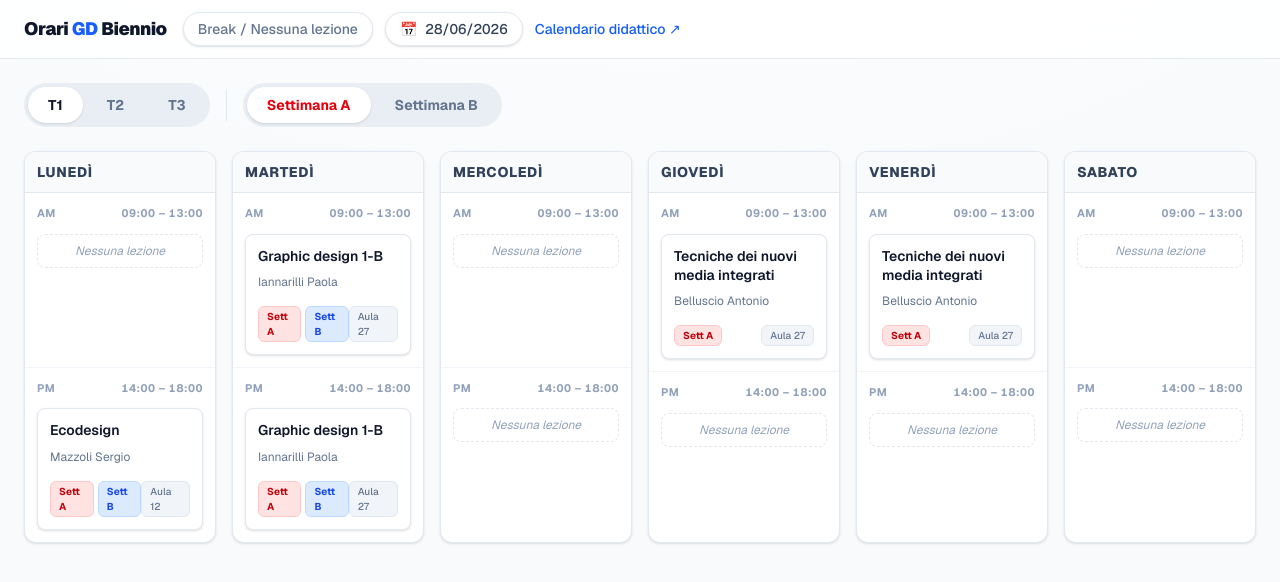
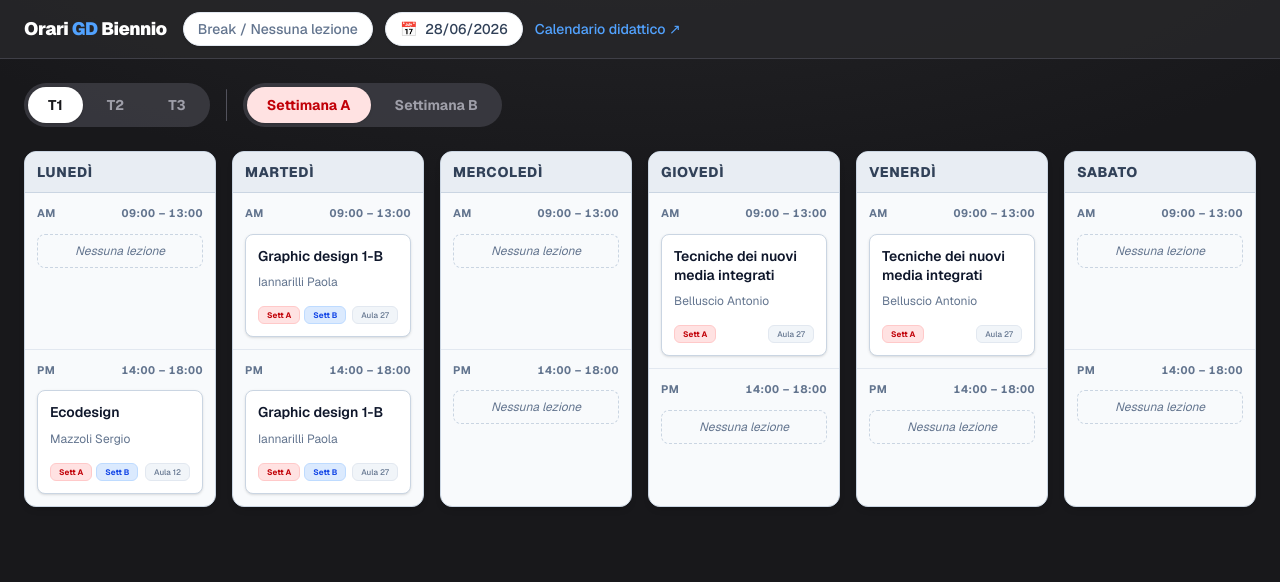
Before and after one commit to pier-4/orario-biennio-gd, a Next.js app: page / in a window 1280 px wide. Shown: the top 582 px of the page. Built offline with nearby package versions, Linux system fonts and the light colour scheme.

Commit message:
Restyle: dark background + light columns, non-sticky header, contrast pass (incl. user chip-size tweak)

```diff
--- a/src/app/globals.css
+++ b/src/app/globals.css
@@ -1,8 +1,8 @@
 @import "tailwindcss";
 
 :root {
-  --background: #f8fafc;
-  --foreground: #0f172a;
+  --background: #18181b;
+  --foreground: #f4f4f5;
 }
 
 @theme inline {
@@ -13,9 +13,9 @@
 }
 
 body {
-  /* Sfondo chiaro con leggero gradiente dall'alto, più profondità piatta */
+  /* Sfondo scuro (zinc-800) con un leggero schiarimento in alto per profondita */
   background:
-    radial-gradient(1200px 600px at 50% -200px, #ffffff 0%, transparent 70%),
+    radial-gradient(1200px 500px at 50% -150px, #27272a 0%, transparent 70%),
     var(--background);
   background-attachment: fixed;
   color: var(--foreground);
--- a/src/app/page.jsx
+++ b/src/app/page.jsx
@@ -71,11 +71,11 @@ export default function Schedule() {
 
   return (
     <div className="min-h-screen font-sans">
-      {/* Barra superiore sticky: titolo + indicatore settimana/data */}
-      <header className="sticky top-0 z-40 border-b border-slate-200 bg-white/85 backdrop-blur-md">
+      {/* Barra superiore: titolo + indicatore settimana/data */}
+      <header className="border-b border-zinc-700 bg-zinc-800/85">
         <div className="max-w-7xl mx-auto px-4 sm:px-6 py-3 flex flex-wrap items-center gap-x-4 gap-y-2">
-          <h1 className="text-base sm:text-lg font-black tracking-tight text-slate-900 whitespace-nowrap">
-            Orari <span className="text-blue-600">GD</span> Biennio
+          <h1 className="text-base sm:text-lg font-black tracking-tight text-white whitespace-nowrap">
+            Orari <span className="text-blue-400">GD</span> Biennio
           </h1>
           <CurrentWeekIndicator onInfoChange={handleInfoChange} />
         </div>
@@ -86,7 +86,7 @@ export default function Schedule() {
         <div className="flex flex-wrap items-center gap-3 sm:gap-4 mb-6">
           {/* Filtro Trimestre */}
           <div
-            className="flex gap-1 rounded-full bg-slate-200/70 p-1"
+            className="flex gap-1 rounded-full bg-zinc-700/80 p-1"
             role="group"
             aria-label="Selettore trimestre"
           >
@@ -97,8 +97,8 @@ export default function Schedule() {
                 aria-pressed={activeTerm === term}
                 className={`px-5 py-2 rounded-full text-sm font-bold transition-colors cursor-pointer ${
                   activeTerm === term
-                    ? "bg-white text-slate-900 shadow-sm"
-                    : "text-slate-500 hover:text-slate-700"
+                    ? "bg-white text-zinc-900 shadow-sm"
+                    : "text-zinc-400 hover:text-zinc-200"
                 }`}
               >
                 {term}
@@ -107,11 +107,11 @@ export default function Schedule() {
           </div>
 
           {/* Divisore Visivo */}
-          <div className="hidden sm:block w-px h-8 bg-slate-200 rounded-full"></div>
+          <div className="hidden sm:block w-px h-8 bg-zinc-600 rounded-full"></div>
 
           {/* Filtro Settimane */}
           <div
-            className="flex gap-1 rounded-full bg-slate-200/70 p-1"
+            className="flex gap-1 rounded-full bg-zinc-700/80 p-1"
             role="group"
             aria-label="Selettore settimane"
           >
@@ -120,8 +120,8 @@ export default function Schedule() {
               aria-pressed={activeWeek === "A"}
               className={`px-5 py-2 rounded-full text-sm font-bold transition-colors cursor-pointer ${
                 activeWeek === "A"
-                  ? "bg-white text-red-600 shadow-sm"
-                  : "text-slate-500 hover:text-slate-700"
+                  ? "bg-red-100 text-red-700 shadow-sm"
+                  : "text-zinc-400 hover:text-zinc-200"
               }`}
             >
               Settimana A
@@ -131,8 +131,8 @@ export default function Schedule() {
               aria-pressed={activeWeek === "B"}
               className={`px-5 py-2 rounded-full text-sm font-bold transition-colors cursor-pointer ${
                 activeWeek === "B"
-                  ? "bg-white text-blue-600 shadow-sm"
-                  : "text-slate-500 hover:text-slate-700"
+                  ? "bg-blue-100 text-blue-700 shadow-sm"
+                  : "text-zinc-400 hover:text-zinc-200"
               }`}
             >
               Settimana B
@@ -160,15 +160,15 @@ export default function Schedule() {
             return (
               <section
                 key={day}
-                className={`flex flex-col rounded-xl bg-white overflow-hidden border shadow-sm transition-shadow ${
+                className={`flex flex-col rounded-xl bg-slate-50 overflow-hidden border shadow-md transition-shadow ${
                   isToday
                     ? activeWeek === "A"
-                      ? "border-red-300 ring-2 ring-red-200/70"
-                      : "border-blue-300 ring-2 ring-blue-200/70"
-                    : "border-slate-200"
+                      ? "border-red-400 ring-2 ring-red-400/60"
+                      : "border-blue-400 ring-2 ring-blue-400/60"
+                    : "border-slate-300"
                 }`}
               >
-                <header className="flex items-center justify-between px-3 py-2.5 bg-slate-50 border-b border-slate-200">
+                <header className="flex items-center justify-between px-3 py-2.5 bg-slate-200/70 border-b border-slate-300">
                   <h2 className="text-sm font-extrabold uppercase tracking-wider text-slate-700">
                     {IT_DAYS[day]}
                   </h2>
@@ -186,8 +186,8 @@ export default function Schedule() {
                 </header>
 
                 {/* Fascia AM */}
-                <div className="flex-1 p-3 border-b border-slate-100">
-                  <h3 className="text-[11px] font-bold text-slate-400 mb-3 uppercase tracking-wider flex items-center justify-between">
+                <div className="flex-1 p-3 border-b border-slate-200">
+                  <h3 className="text-[11px] font-bold text-slate-500 mb-3 uppercase tracking-wider flex items-center justify-between">
                     <span>AM</span>
                     <span className="tabular-nums">09:00 – 13:00</span>
                   </h3>
@@ -204,7 +204,7 @@ export default function Schedule() {
 
                 {/* Fascia PM */}
                 <div className="flex-1 p-3">
-                  <h3 className="text-[11px] font-bold text-slate-400 mb-3 uppercase tracking-wider flex items-center justify-between">
+                  <h3 className="text-[11px] font-bold text-slate-500 mb-3 uppercase tracking-wider flex items-center justify-between">
                     <span>PM</span>
                     <span className="tabular-nums">14:00 – 18:00</span>
                   </h3>
@@ -230,7 +230,7 @@ export default function Schedule() {
 // Stato vuoto leggero per fasce senza lezioni
 function EmptyState() {
   return (
-    <p className="text-xs text-slate-400 italic border border-dashed border-slate-200 rounded-lg px-3 py-2 text-center">
+    <p className="text-xs text-slate-500 italic border border-dashed border-slate-300 rounded-lg px-3 py-2 text-center">
       Nessuna lezione
     </p>
   );
@@ -239,7 +239,7 @@ function EmptyState() {
 // Sotto-componente per le singole schede materia
 function ClassCard({ data }) {
   return (
-    <li className="bg-white p-3 rounded-lg border border-slate-200 shadow-sm flex flex-col gap-2 transition hover:shadow-md hover:border-slate-300">
+    <li className="bg-white p-3 rounded-lg border border-slate-300 shadow-sm flex flex-col gap-2 transition hover:shadow-md hover:border-slate-400">
       <h4 className="font-semibold text-sm leading-snug text-slate-900">
         {data.subject}
       </h4>
@@ -249,18 +249,18 @@ function ClassCard({ data }) {
       <div className="flex items-center justify-between mt-auto pt-2">
         <div className="flex gap-1">
           {data.week.includes("A") && (
-            <span className="px-2 py-0.5 rounded-md text-[10px] font-bold bg-red-100 text-red-700 border border-red-200">
+            <span className="px-2 py-0.5 rounded-md max-sm:text-[9px] text-[8px] font-bold bg-red-100 text-red-700 border border-red-200">
               Sett A
             </span>
           )}
           {data.week.includes("B") && (
-            <span className="px-2 py-0.5 rounded-md text-[10px] font-bold bg-blue-100 text-blue-700 border border-blue-200">
+            <span className="px-2 py-0.5 rounded-md max-sm:text-[9px] text-[8px] font-bold bg-blue-100 text-blue-700 border border-blue-200">
               Sett B
             </span>
           )}
         </div>
 
-        <span className="px-2 py-0.5 rounded-md text-[10px] font-medium bg-slate-100 text-slate-500 border border-slate-200">
+        <span className="px-2 py-0.5 rounded-md max-sm:text-[9px] text-[8px] font-medium bg-slate-100 text-slate-500 border border-slate-200">
           Aula {data.classe}
         </span>
       </div>
--- a/src/components/CurrentWeek.jsx
+++ b/src/components/CurrentWeek.jsx
@@ -217,7 +217,7 @@ export default function CurrentWeekIndicator({ onInfoChange }) {
         href="https://www.accademiabellearti.fr.it/didattica/calendario-didattico/"
         target="_blank"
         rel="noopener noreferrer"
-        className="text-sm text-blue-600 hover:text-blue-800 hover:underline font-medium"
+        className="text-sm text-blue-400 hover:text-blue-300 hover:underline font-medium"
       >
         Calendario didattico ↗
       </a>
```
